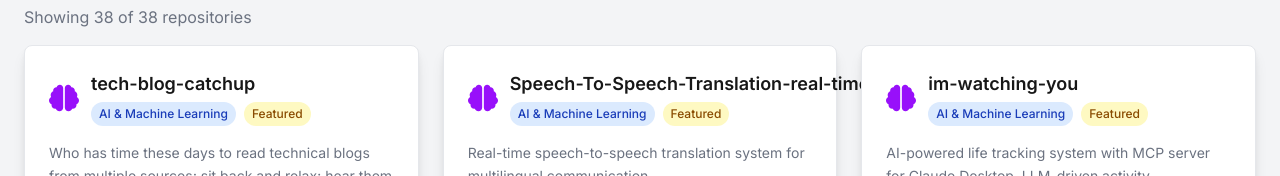
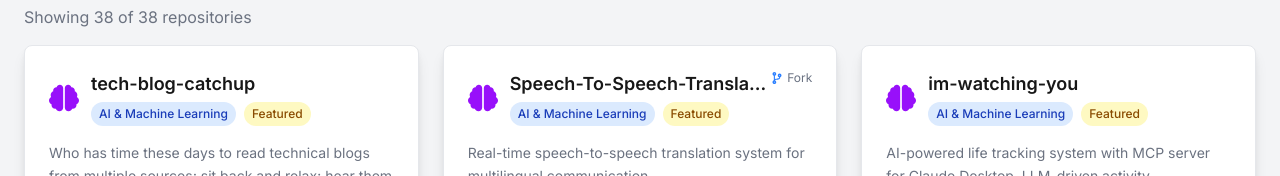
Before and after one commit to gauravsurtani/gauravsurtani.github.io, a Next.js app: page /projects in a window 1280 px wide. Shown: the part 534-710 px from the top of the page. Built offline with nearby package versions, Linux system fonts and the light colour scheme; no server answers.

Commit message:
fix: truncate long project names that overflow card width

```diff
--- a/src/app/projects/page.tsx
+++ b/src/app/projects/page.tsx
@@ -253,8 +253,8 @@ const ProjectsPage = () => {
             {filteredRepositories.map((repo) => (
               <div key={repo.id} className="bg-white rounded-lg shadow-lg hover:shadow-xl transition-shadow border border-gray-200">
                 <div className="p-6">
-                  <div className="flex items-start justify-between mb-4">
-                    <div className="flex items-center gap-3">
+                  <div className="flex items-start justify-between mb-4 min-w-0">
+                    <div className="flex items-center gap-3 min-w-0 flex-1">
                       {getProjectIcon(repo)}
                       <div className="min-w-0 flex-1">
                         <h3 className="text-lg font-semibold text-gray-900 truncate">{repo.name}</h3>
--- a/src/components/Resume.tsx
+++ b/src/components/Resume.tsx
@@ -340,8 +340,8 @@ const Portfolio = () => {
                     <div key={project!.id} className="card overflow-hidden hover:shadow-lg transition-shadow">
                       <div className={`h-1 ${gradientClass}`} />
                       <div className="p-6">
-                        <div className="flex items-start justify-between mb-2">
-                          <h3 className="text-lg font-semibold leading-tight">{project!.name}</h3>
+                        <div className="flex items-start justify-between mb-2 min-w-0">
+                          <h3 className="text-lg font-semibold leading-tight truncate min-w-0">{project!.name}</h3>
                           <span className="tag-gray px-2 py-0.5 rounded text-xs font-medium ml-2 whitespace-nowrap">
                             {project!.category.split(' & ')[0]}
                           </span>
```
